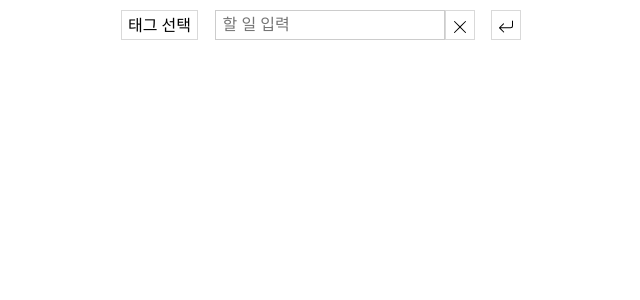
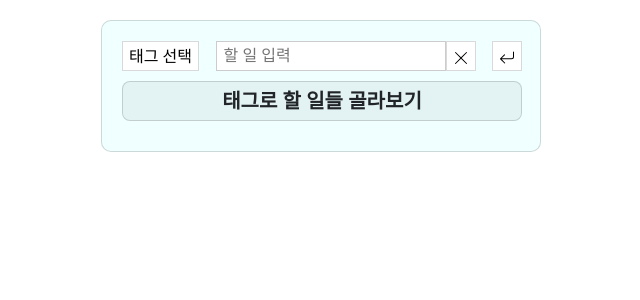
Before and after one commit to LeeYouHyeon/TodoList, a React (Create React App) app: page / in a window 1280 px wide. Shown: the top 300 px of the page, without its empty margins (319-959 px from the left). Built offline with nearby package versions, Linux system fonts and the light colour scheme.

Commit message:
태그, 중요 키워드로 필터링 추가

```diff
--- a/src/components/ChooseTags.jsx
+++ b/src/components/ChooseTags.jsx
@@ -1,10 +1,11 @@
 import RemoveBtn from "./buttons/RemoveBtn";
+import ToggleBtn from "./buttons/ToggleBtn";
 import CreateTag from "./CreateTag";
 
 export default function ChooseTags({ top, tagDB, selectedTags, toggleTag, deleteTag, createTagKit }) {
   function translate(pos) {
-    let answer = 10;
-    if (pos !== 0) answer = 40 + (pos - 1) * 78;
+    let answer = 0;
+    if (pos !== 0) answer = 120 + (pos - 1) * 78;
     return answer + 'px';
   }
 
@@ -15,30 +16,22 @@ export default function ChooseTags({ top, tagDB, selectedTags, toggleTag, delete
     }>
     {tagDB.length > 0 && <ul>{
       tagDB.map(tag => (
-        <li className="tagLi"><div className="tagDiv"
-          style={{
-            color: tag.color,
-            backgroundColor: tag.bgc
-          }}>{tag.text}</div>
+        <li className="tagLi">
+          <div className="tagDiv"
+            style={{
+              color: tag.color,
+              backgroundColor: tag.bgc
+            }}>{tag.text}</div>
           <RemoveBtn onClick={() => {
             deleteTag(tag.id);
           }} />
-          <div className="selectTag"
+          <ToggleBtn
             onClick={() => {
-              console.log(selectedTags, tag.id);
               toggleTag(tag.id);
             }}
-          >{
-              (selectedTags.includes(tag.id)) ?
-                <svg xmlns="http://www.w3.org/2000/svg" width="16" height="16" fill="currentColor" class="bi bi-check-square" viewBox="0 0 16 16">
-                  <path d="M14 1a1 1 0 0 1 1 1v12a1 1 0 0 1-1 1H2a1 1 0 0 1-1-1V2a1 1 0 0 1 1-1zM2 0a2 2 0 0 0-2 2v12a2 2 0 0 0 2 2h12a2 2 0 0 0 2-2V2a2 2 0 0 0-2-2z" />
-                  <path d="M10.97 4.97a.75.75 0 0 1 1.071 1.05l-3.992 4.99a.75.75 0 0 1-1.08.02L4.324 8.384a.75.75 0 1 1 1.06-1.06l2.094 2.093 3.473-4.425z" />
-                </svg> :
-                <svg xmlns="http://www.w3.org/2000/svg" width="16" height="16" fill="currentColor" class="bi bi-square" viewBox="0 0 16 16">
-                  <path d="M14 1a1 1 0 0 1 1 1v12a1 1 0 0 1-1 1H2a1 1 0 0 1-1-1V2a1 1 0 0 1 1-1zM2 0a2 2 0 0 0-2 2v12a2 2 0 0 0 2 2h12a2 2 0 0 0 2-2V2a2 2 0 0 0-2-2z" />
-                </svg>
-            }
-          </div>
+            isOn={selectedTags.includes(tag.id)}
+            clsName="selectTag"
+          />
         </li>
       ))
     }</ul>}
--- a/src/components/Filter.jsx
+++ b/src/components/Filter.jsx
@@ -1,5 +1,41 @@
-export default function Filter({}) {
+import ToggleBtn from "./buttons/ToggleBtn";
+
+export default function Filter({ tagDB, filterImportant, filterTags, toggleImportant, toggleTags, isFilterOpen }) {
+  if (!isFilterOpen) return;
+
   return <div className="filter">
-
+    <span>태그와 중요 키워드로</span>
+    <span>할 일을 필터링할 수 있습니다.</span>
+    <p></p>
+    <ul>
+      <li className="tagLi">
+        <div className="tagDiv filterImportant">중요한 일</div>
+        <ToggleBtn
+          onClick={() => {
+            toggleImportant();
+          }}
+          isOn={filterImportant}
+          clsName="selectFilter"
+        />
+      </li>
+      {
+        tagDB.map(tag => (
+          <li className="tagLi">
+            <div className="tagDiv filterTag"
+              style={{
+                color: tag.color,
+                backgroundColor: tag.bgc
+              }}>{tag.text}</div>
+            <ToggleBtn
+              onClick={() => {
+                toggleTags(tag.id);
+              }}
+              isOn={filterTags.includes(tag.id)}
+              clsName="selectFilter"
+            />
+          </li>
+        ))
+      }
+    </ul>
   </div>;
 }
--- a/src/components/Main.jsx
+++ b/src/components/Main.jsx
@@ -2,6 +2,7 @@ import { useRef, useState } from "react";
 import CreateTodo from "./CreateTodo";
 import TodoList from "./TodoList";
 import ChooseTags from "./ChooseTags";
+import Filter from "./Filter";
 
 export default function Main() {
   /* DB : todos, tags */
@@ -195,7 +196,7 @@ export default function Main() {
     const target = todoDB[
       todoDB.findIndex(todo => todo.id === id)
     ];
-    if(!target) {
+    if (!target) {
       alert('알 수 없는 오류');
       return;
     }
@@ -261,8 +262,42 @@ export default function Main() {
   /* -------------------------------------------- */
 
   /* filter ------------------------------------- */
+  const [isFilterOpen, setIsFilterOpen] = useState(false);
+  const toggleFilterWindow = () => {
+    setIsFilterOpen(e => !e);
+  };
+
+  const [filterImportant, setFilterImportant] = useState(false);
+  const [filterTags, setFilterTags] = useState([]);
+
+  const toggleFilterImportant = () => {
+    setFilterImportant(e => !e);
+  }
+  const toggleFilterTag = (id) => {
+    if (filterTags.includes(id)) setFilterTags(
+      filterTags.filter(e => e !== id)
+    );
+    else setFilterTags([
+      ...filterTags, id
+    ]);
+  }
+
+  const filteredTodo = (() => {
+    if (!filterImportant && (filterTags.length === 0)) return todoDB;
+    return todoDB.filter(todo => {
+      // 1. important
+      if (filterImportant && !todo.important) return false;
+
+      // 2. tag
+      if (filterTags.length === 0) return true;
+      for (const id of filterTags) {
+        if (todo.tags.includes(id)) return true;
+      }
+      return false;
+    })
+  })();
+
   /* -------------------------------------------- */
-
   return <div className="main">
     {
       showTags.isShow &&
@@ -274,6 +309,7 @@ export default function Main() {
         deleteTag={deleteTag}
         createTagKit={createTagKit} />
     }
+    <div className="middle">
       <CreateTodo
         tags={{
           DB: tagDB,
@@ -293,9 +329,12 @@ export default function Main() {
         showTags={showTags}
         toggleShowTags={toggleShowTags}
       />
-    {/* filter 부분 */}
+      <div className="openFilter"
+        onClick={toggleFilterWindow}>
+        <span>{filterImportant || (filterTags.length > 0) ? "필터 적용중" : "태그로 할 일들 골라보기"}</span>
+      </div>
       <TodoList
-    todoDB={todoDB}
+        todoDB={filteredTodo}
         tagDB={tagDB}
         deleteTodo={deleteTodo}
         toggleImportant={toggleImportant}
@@ -303,4 +342,13 @@ export default function Main() {
         updateTodo={updateTodo}
       />
     </div>
+    <Filter
+      tagDB={tagDB}
+      filterImportant={filterImportant}
+      filterTags={filterTags}
+      toggleImportant={toggleFilterImportant}
+      toggleTags={toggleFilterTag}
+      isFilterOpen={isFilterOpen}
+    />
+  </div>
 };
--- a/src/components/buttons/ToggleBtn.jsx
+++ b/src/components/buttons/ToggleBtn.jsx
@@ -0,0 +1,14 @@
+export default function ToggleBtn({ onClick, isOn, clsName }) {
+    return <div className={`toggleBtn ${clsName}`}
+        onClick={onClick}>
+        {isOn
+            ? <svg xmlns="http://www.w3.org/2000/svg" width="16" height="16" fill="currentColor" class="bi bi-check-square" viewBox="0 0 16 16">
+                <path d="M14 1a1 1 0 0 1 1 1v12a1 1 0 0 1-1 1H2a1 1 0 0 1-1-1V2a1 1 0 0 1 1-1zM2 0a2 2 0 0 0-2 2v12a2 2 0 0 0 2 2h12a2 2 0 0 0 2-2V2a2 2 0 0 0-2-2z" />
+                <path d="M10.97 4.97a.75.75 0 0 1 1.071 1.05l-3.992 4.99a.75.75 0 0 1-1.08.02L4.324 8.384a.75.75 0 1 1 1.06-1.06l2.094 2.093 3.473-4.425z" />
+            </svg>
+            : <svg xmlns="http://www.w3.org/2000/svg" width="16" height="16" fill="currentColor" class="bi bi-square" viewBox="0 0 16 16">
+                <path d="M14 1a1 1 0 0 1 1 1v12a1 1 0 0 1-1 1H2a1 1 0 0 1-1-1V2a1 1 0 0 1 1-1zM2 0a2 2 0 0 0-2 2v12a2 2 0 0 0 2 2h12a2 2 0 0 0 2-2V2a2 2 0 0 0-2-2z" />
+            </svg>
+        }
+    </div>
+}
--- a/src/css/App.css
+++ b/src/css/App.css
@@ -1,15 +1,6 @@
 .App {
   text-align: center;
   margin: 10px auto 0;
-  width: 1200px;
-}
-
-* {
-  overflow-x: scroll;
-}
-
-*::-webkit-scrollbar {
-  display: none;
 }
 
 ol,
@@ -39,6 +30,23 @@ input {
   border: 1px solid rgba(0, 0, 0, 0.2);
 }
 
+.toggleBtn {
+  display: flex;
+  align-items: center;
+  cursor: pointer;
+}
+
+/* Main */
+.main {
+  width: 1200px;
+
+  margin: 20px auto 0;
+
+  position: relative;
+}
+
+/* CreateTodo */
+
 .createTodo {
   width: 400px;
   margin: 0 auto;
@@ -59,19 +67,21 @@ input {
 
 .chooseTags {
   position: absolute;
-  left: 490px;
+  left: 110px;
 
   border: 1px solid rgba(0, 0, 0, 0.2);
   border-radius: 10px;
   padding: 20px;
 
   width: 250px;
+  height: auto;
   box-sizing: border-box;
 
   background-color: rgba(100, 100, 100, 0.08);
 }
 
-.chooseTags>ul {
+.chooseTags>ul,
+.filter>ul {
   padding: 0;
   display: flex;
   flex-direction: column;
@@ -123,6 +133,23 @@ input {
   height: 24px;
 }
 
+/* middle */
+.middle {
+  margin: 0 auto;
+
+  width: 440px;
+  padding: 20px;
+
+  background-color: azure;
+
+  border: 1px solid rgba(0, 0, 0, 0.15);
+  border-radius: 10px;
+
+  display: flex;
+  flex-direction: column;
+  align-items: center;
+}
+
 /* todoList */
 .todoList {
   width: 400px;
@@ -162,12 +189,17 @@ input {
   position: relative;
 }
 
+.todoContent>* {
+  background-color: white;
+}
+
 .todoContent>.buttons {
   position: absolute;
   right: 5px;
   top: 4px;
 }
-.buttons>div{
+
+.buttons>div {
   cursor: pointer;
 }
 
@@ -186,25 +218,29 @@ input {
   font-weight: 700;
 }
 
-.updateTodoBox{
+.updateTodoBox {
   margin-top: 10px;
 }
-.updateTodoBox>.todoContent{
+
+.updateTodoBox>.todoContent {
   display: flex;
   align-items: center;
 }
-.updateTodoBox>.todoContent>input{
+
+.updateTodoBox>.todoContent>input {
   width: 300px;
   padding-left: 10px;
   height: 40px;
 }
-.updateTodoBox>.todoContent>.buttons{
+
+.updateTodoBox>.todoContent>.buttons {
   width: 100px;
   display: flex;
   right: 0;
   top: 0;
 }
-.updateTodoBox>.todoContent>.buttons>div{
+
+.updateTodoBox>.todoContent>.buttons>div {
   width: 50px;
   border: 1px solid rgba(0, 0, 0, 0.15);
   height: 40px;
@@ -213,3 +249,58 @@ input {
   align-items: center;
   border-left: none;
 }
+
+/* FilterOpenButton */
+.openFilter {
+  margin: 10px auto;
+
+  width: 400px;
+  height: 40px;
+
+  display: flex;
+  justify-content: center;
+  align-items: center;
+
+  border: 1px solid rgba(0, 0, 0, 0.15);
+  border-radius: 8px;
+
+  background-color: rgba(0, 0, 0, 0.05);
+  cursor: pointer;
+}
+
+.openFilter:hover {
+  background-color: rgba(0, 0, 0, 0.1);
+}
+
+.openFilter>span {
+  font-size: 20px;
+  font-weight: 600;
+}
+
+/* Filter */
+.filter {
+  position: absolute;
+  right: 110px;
+  top: 0;
+
+  width: 250px;
+  padding: 10px;
+
+  display: flex;
+  flex-direction: column;
+  justify-content: center;
+
+  background-color: rgba(0, 0, 0, 0.05);
+  border: 1px solid rgba(0, 0, 0, 0.15);
+  border-radius: 10px;
+}
+
+.filterImportant,
+.filterTag {
+  width: 170px;
+}
+
+.filterImportant {
+  background-color: white;
+  color: red;
+}
```
Lines whose indentation alone changed are shown as unchanged.
